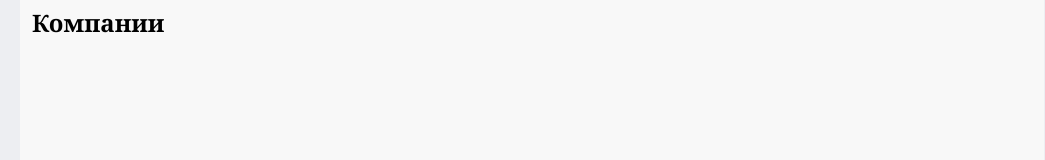
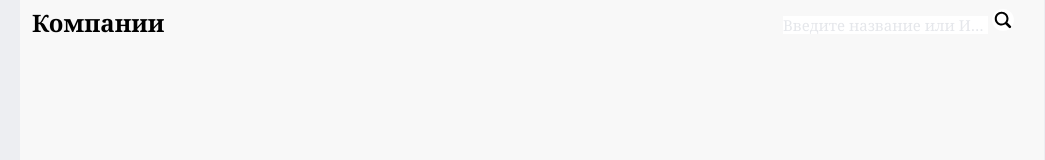
Before and after one commit to Shar1892/TensorCompanies, a React (Create React App) app: page / in a window 1280 px wide. Shown: the top 160 px of the page, without its empty margins (108-1153 px from the left). Built offline with nearby package versions, Linux system fonts and the light colour scheme.

Commit message:
feat: добавил компонент search

```diff
--- a/src/components/Header/Header.tsx
+++ b/src/components/Header/Header.tsx
@@ -1,9 +1,12 @@
 import "./Header.css";
+
+import Search from "../search/search";
 
 function Header() {
   return (
     <header className="header">
       <h1 className="header__title">Компании</h1>
+      <Search />
     </header>
   );
 }
--- /dev/null
+++ b/src/components/search/search.css
@@ -0,0 +1,38 @@
+.search__input {
+	width: calc(100% - 55px);
+	margin: 0 4px 0 11px;
+	border: none;
+	outline: none;
+	padding: 0;
+	font-size: 15px;
+	line-height: 18px;
+	color: #000000;
+	font-family: Georgia, 'Times New Roman', Times, serif;
+	font-style: normal;
+	font-weight: normal;
+	-webkit-font-smoothing: antialiased;
+	text-overflow: ellipsis;
+	white-space: nowrap;
+	overflow: hidden;
+}
+
+.search__input::placeholder {
+	color: #e5e7eb;
+}
+
+.search__button {
+	width: 22px;
+	height: 22px;
+	background-image: url(../../images/zoom.svg);
+	background-size: contain;
+	background-position: center;
+	padding: 0;
+	border: 0;
+	border-radius: 11px;
+	background-color: #ffffff;
+	outline: 0;
+}
+
+.search__button:hover {
+	cursor: pointer;
+}
--- /dev/null
+++ b/src/components/search/search.tsx
@@ -0,0 +1,12 @@
+import "./search.css";
+
+function Search() {
+  return (
+    <div className="search">
+      <input className="search__input" type="text" placeholder='Введите название или ИНН' />
+      <button className="search__button"></button>
+    </div>
+  );
+}
+
+export default Search;
```
Also changed, not shown: src/images/zoom.svg (added).
